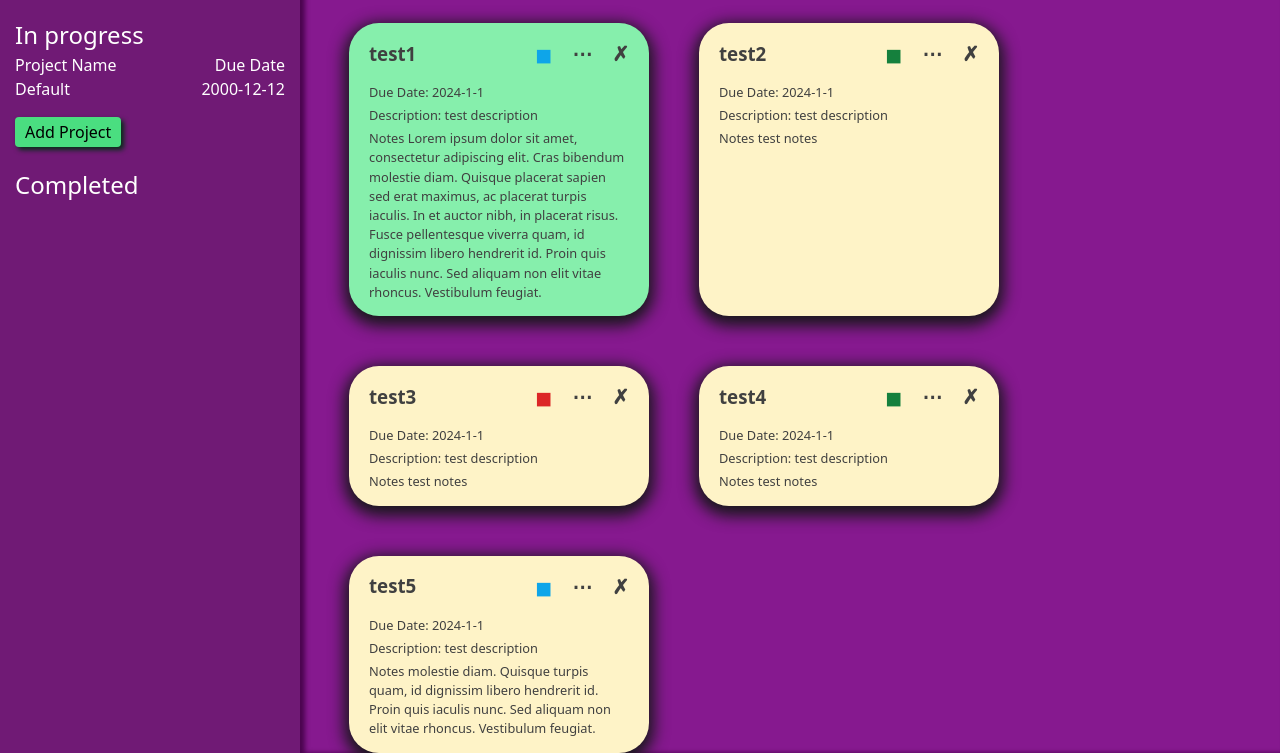
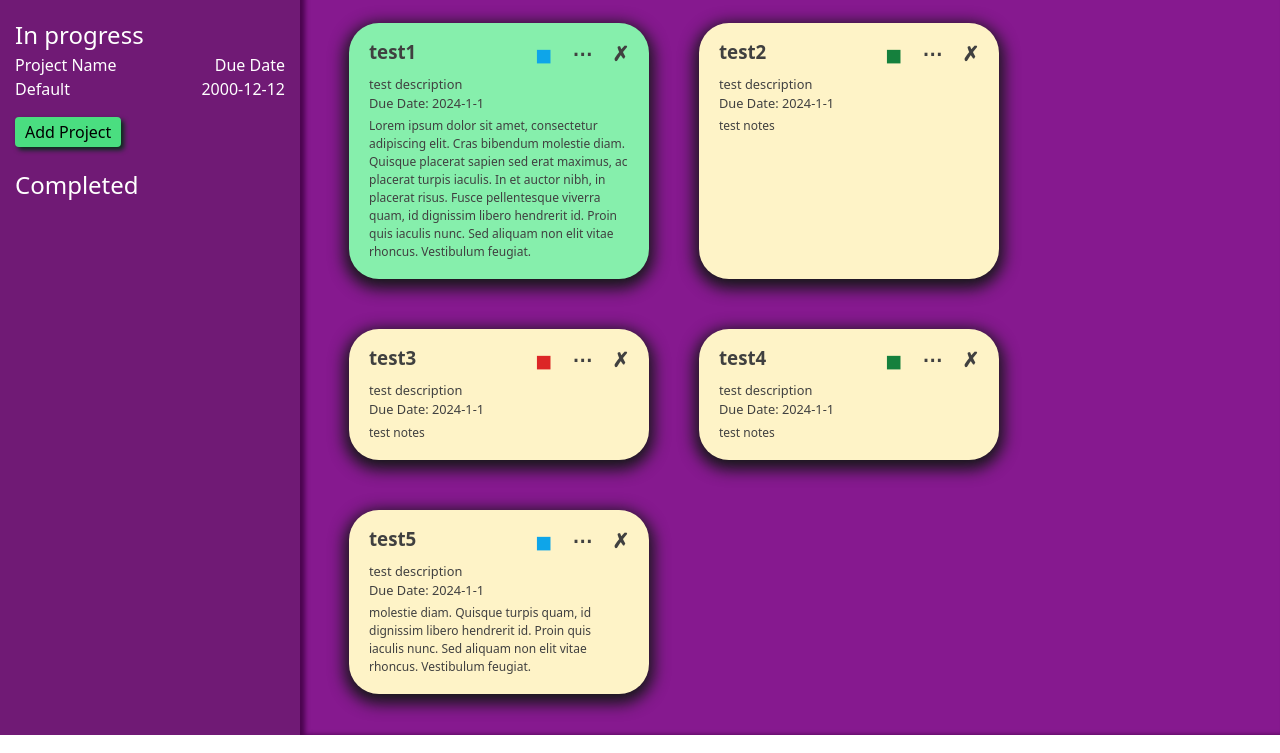
Before and after one commit to ShrikeSwallow/todo-app, a website built with webpack: page src/template.html in a window 1280 px wide. Shown: the part 65-818 px from the top of the page. Built offline with nearby package versions, Linux system fonts and the light colour scheme.

Commit message:
Improve styling of todo cards

```diff
--- a/src/domManager.js
+++ b/src/domManager.js
@@ -139,21 +139,21 @@ export class DOMManager {
       todoHeader.appendChild(actions);
       //end of header sections, all todos below are separated by empty line
 
+      const description = document.createElement("p");
+      description.classList.add("description");
+      description.textContent = `${todo.description}`;
+
       const date = document.createElement("p");
       date.classList.add("due-date");
       date.textContent = `Due Date: ${todo.dueDate}`;
 
-      const description = document.createElement("p");
-      description;
-      description.textContent = `Description: ${todo.description}`;
-
       const notes = document.createElement("p");
-      notes.textContent = `Notes
-      ${todo.notes}`;
+      notes.classList.add("notes");
+      notes.textContent = `${todo.notes}`;
 
       card.appendChild(todoHeader);
+      card.appendChild(description);
       card.appendChild(date);
-      card.appendChild(description);
       card.appendChild(notes);
 
       container.appendChild(card);
--- a/src/styles.css
+++ b/src/styles.css
@@ -70,6 +70,11 @@ main {
   gap: 50px;
 }
 
+.todo-card > *,
+.todo-card > * > * {
+  margin: 0 0 0.25rem 0;
+}
+
 .todo-card {
   color: #404040;
   background-color: #fef3c7;
@@ -87,6 +92,7 @@ main {
   display: flex;
   justify-content: space-between;
   align-items: center;
+  margin-bottom: 0;
 }
 
 .todo-header h3 {
@@ -122,11 +128,18 @@ main {
   color: #dc2626;
 }
 
-.todo-card > *,
-.todo-card > * > * {
-  margin: 0 0 0.25rem 0;
+.todo-card .due-date,
+.todo-card .description {
+  font-size: 0.8rem;
+  font-weight: 500;
 }
 
-.todo-card p {
-  font-size: 0.8rem;
+.todo-card .description {
+  margin-bottom: 0;
 }
+
+.todo-card .notes {
+  font-size: 0.75rem;
+  font-weight: 300;
+  margin-bottom: 0.5rem;
+}
```
